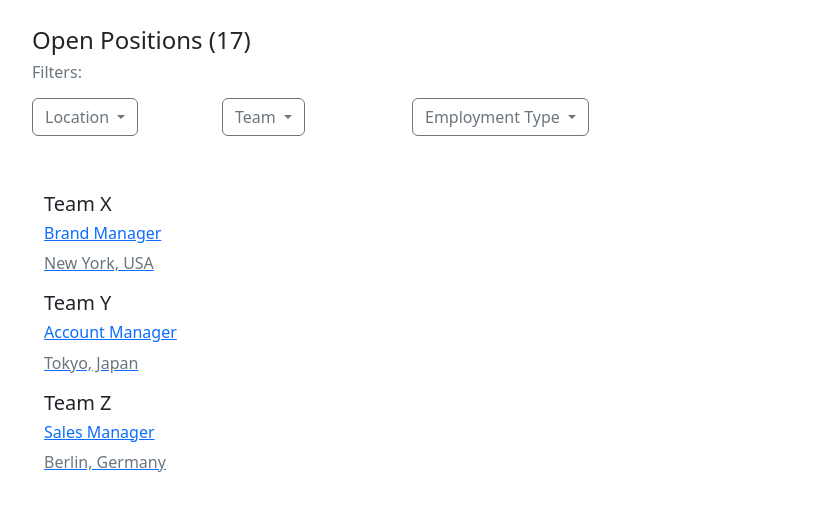
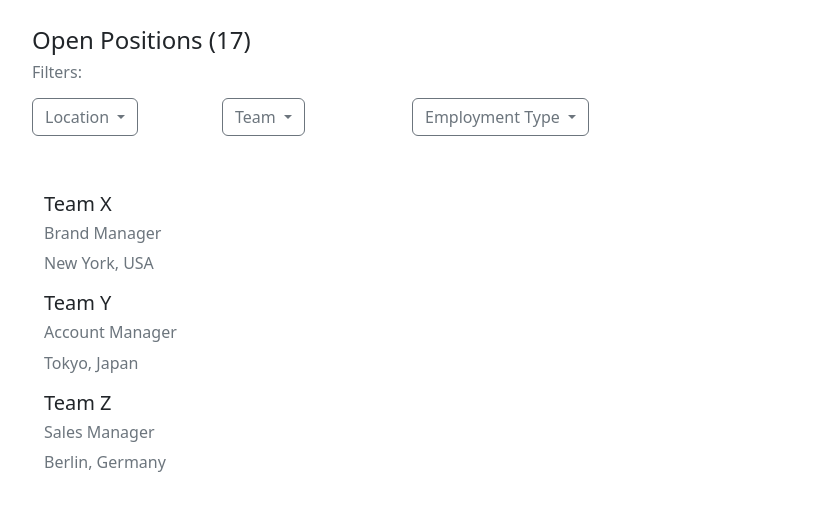
Before and after one commit to merveperk/Hiring-Tool-Homepage, a plain HTML site: page index.html in a window 1280 px wide. Shown: the part 647-1158 px from the top of the page, without its empty margins (50-871 px from the left). Drawn offline with nearby package versions, Linux system fonts and the light colour scheme.

Commit message:
isler listesi

```diff
--- a/index.html
+++ b/index.html
@@ -146,7 +146,7 @@
         <div class="row">
           <div class="col-12">
           <h5>Team X</h5>
-            <a href="">
+            <a class="primary-link text-muted" href="">
               <h6>Brand Manager</h6>
               <p class="text-secondary">New York, USA</p>
             </a>
@@ -155,7 +155,7 @@
         <div class="row">
           <div class="col-12">
             <h5>Team Y</h5>
-            <a href="">
+            <a class="primary-link text-muted" href="">
               <h6>Account Manager</h6>
               <p class="text-secondary">Tokyo, Japan</p>
             </a>
@@ -164,7 +164,7 @@
         <div class="row">
           <div class="col-12">
             <h5>Team Z</h5>
-            <a href="">
+            <a class="primary-link text-muted" href="">
               <h6>Sales Manager</h6>
               <p class="text-secondary">Berlin, Germany</p>
             </a>
--- a/style.css
+++ b/style.css
@@ -1,3 +1,6 @@
+.primary-link {
+    text-decoration: none;
+}
 .bg-img{
     background: url(https://f.hubspotusercontent40.net/hubfs/9253440/Blog%20Images/collaboration-main-image1-1-1.jpeg) no-repeat center center/cover;
     position: relative;
```
